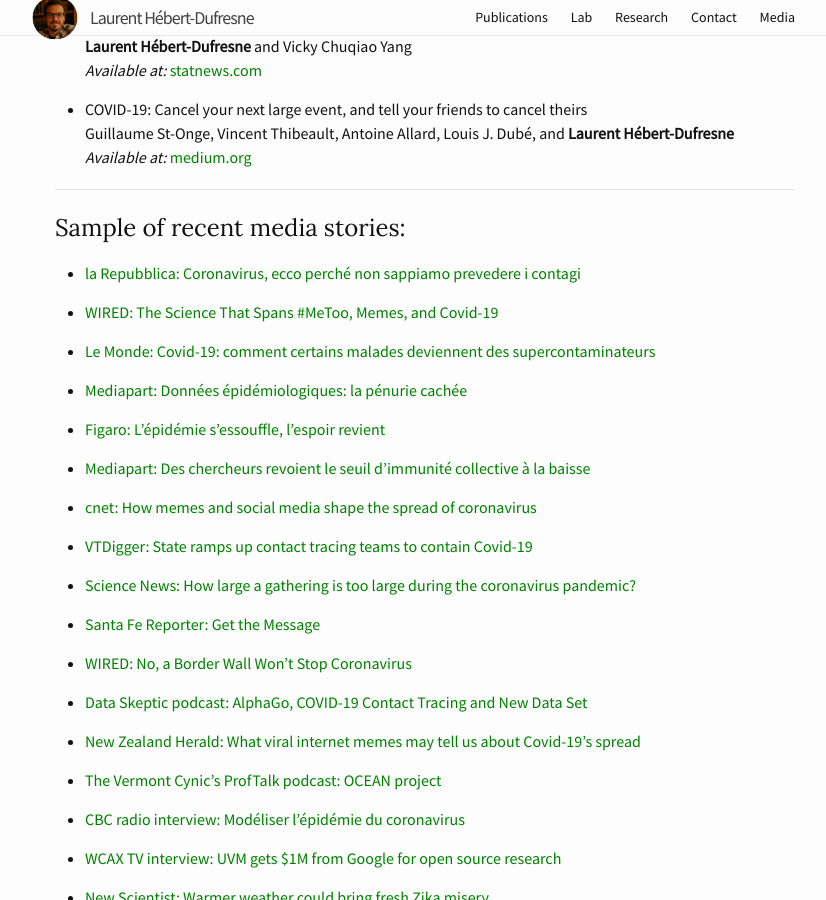
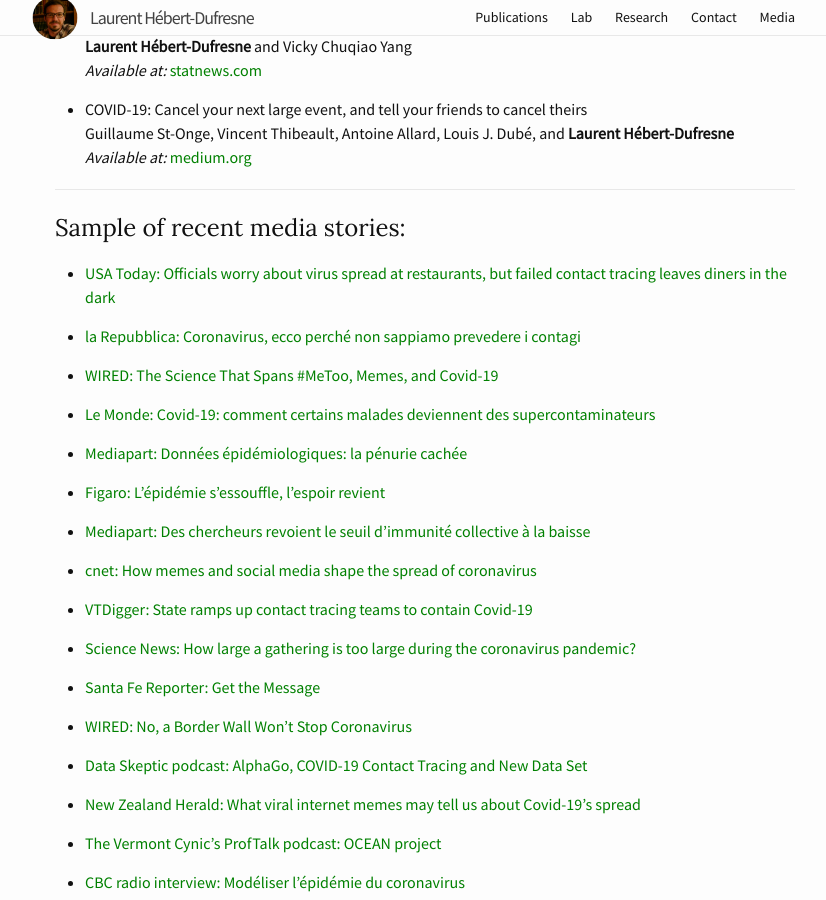
Before and after one commit to laurenthebertdufresne/laurenthebertdufresne.github.io, a Jekyll site: the page built from _pages/media.md, in a window 1280 px wide and 900 px high, scrolled down 1830 px. Shown: the whole window, without its empty margins (215-1041 px from the left). Built offline with Jekyll 4.4.1, drawn with Linux system fonts in a browser that asks for light colours.

Commit message:
New media post

```diff
--- a/_pages/media.md
+++ b/_pages/media.md
@@ -49,6 +49,8 @@
 
 # Sample of recent media stories:
 
+*   [USA Today: Officials worry about virus spread at restaurants, but failed contact tracing leaves diners in the dark](https://eu.usatoday.com/story/news/health/2020/11/26/officials-worry-covid-19-restaurants-but-need-better-data/6411671002/)
+
 *   [la Repubblica: Coronavirus, ecco perché non sappiamo prevedere i contagi](https://www.repubblica.it/salute/2020/11/05/news/coronavirus_ecco_perche_r0_non_racconta_tutta_la_storia_-273087946/)
 
 *   [WIRED: The Science That Spans #MeToo, Memes, and Covid-19](https://www.wired.com/story/the-science-that-spans-metoo-memes-and-covid-19/)
```
Also changed, not shown: _includes/peer-reviewed.md (+1 -6 lines).
